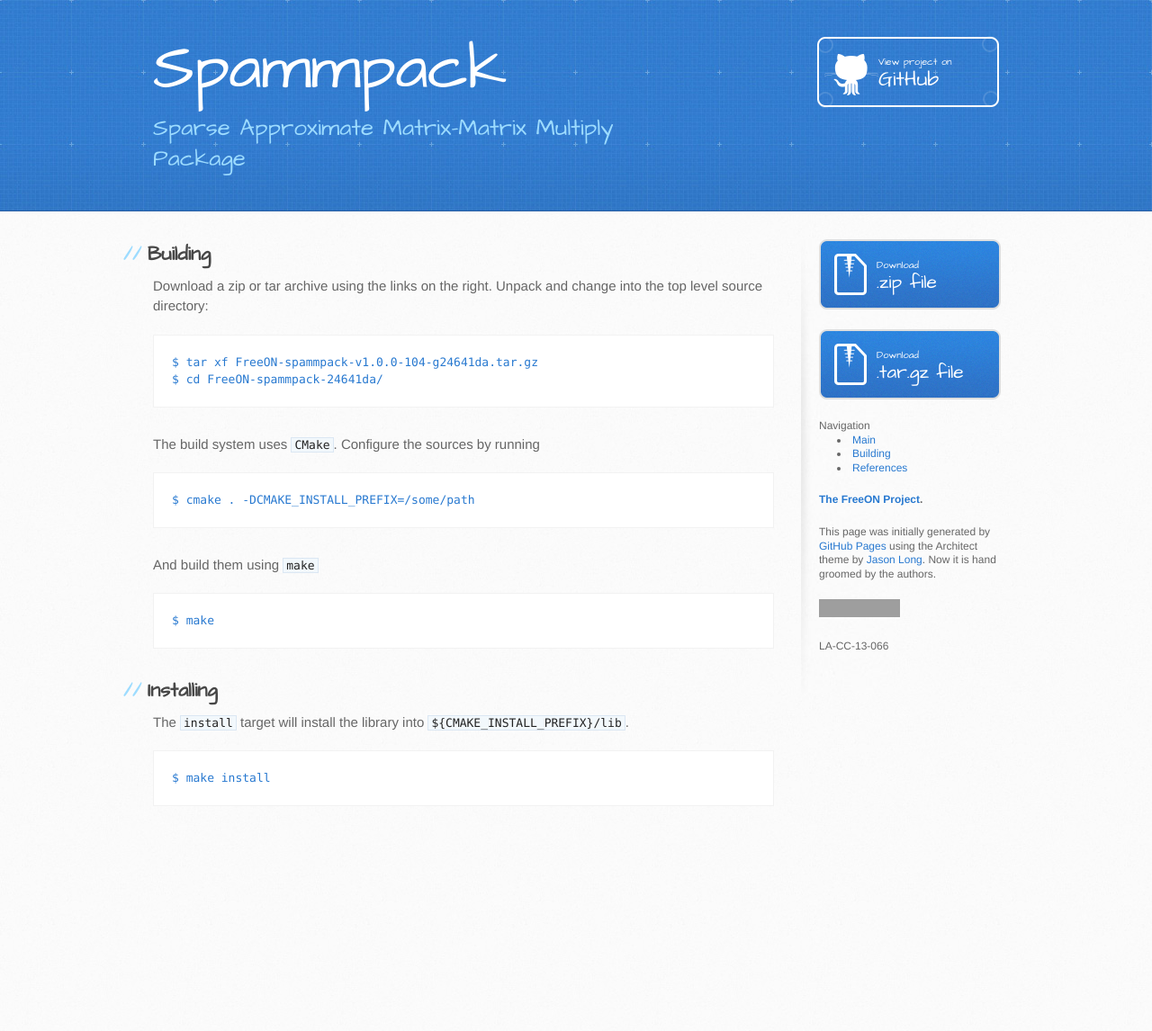
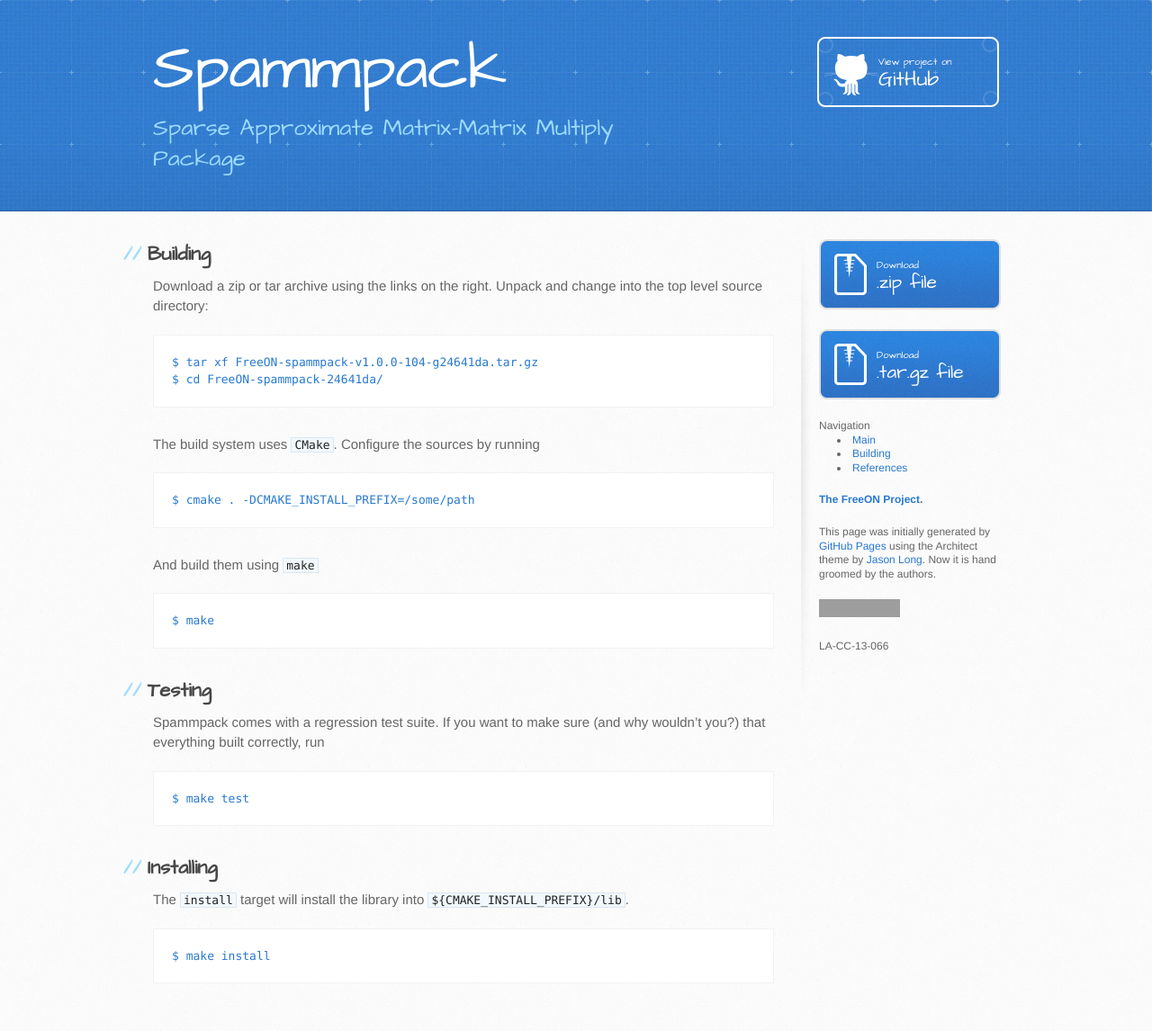
Before and after one commit to FreeON/spammpack, a Jekyll site: the page built from building.markdown, in a window 1280 px wide. Shown: the whole page at 90% size. Built offline with Jekyll 4.4.1, drawn with Linux system fonts in a browser that asks for light colours; before the commit the page ends 948 px from its top, so only the background shows below that; grey boxes are pictures that could not be loaded.

Commit message:
add information on running tests

```diff
--- a/building.md
+++ b/building.markdown
@@ -21,6 +21,13 @@ And build them using `make`
 
 {% include responsive_ad.html %}
 
+## Testing
+
+Spammpack comes with a regression test suite. If you want to make sure (and
+why wouldn't you?) that everything built correctly, run
+
+    $ make test
+
 ## Installing
 
 The `install` target will install the library into
```
Also changed, not shown: index.markdown (renamed from index.md), references.markdown (renamed from references.md).
